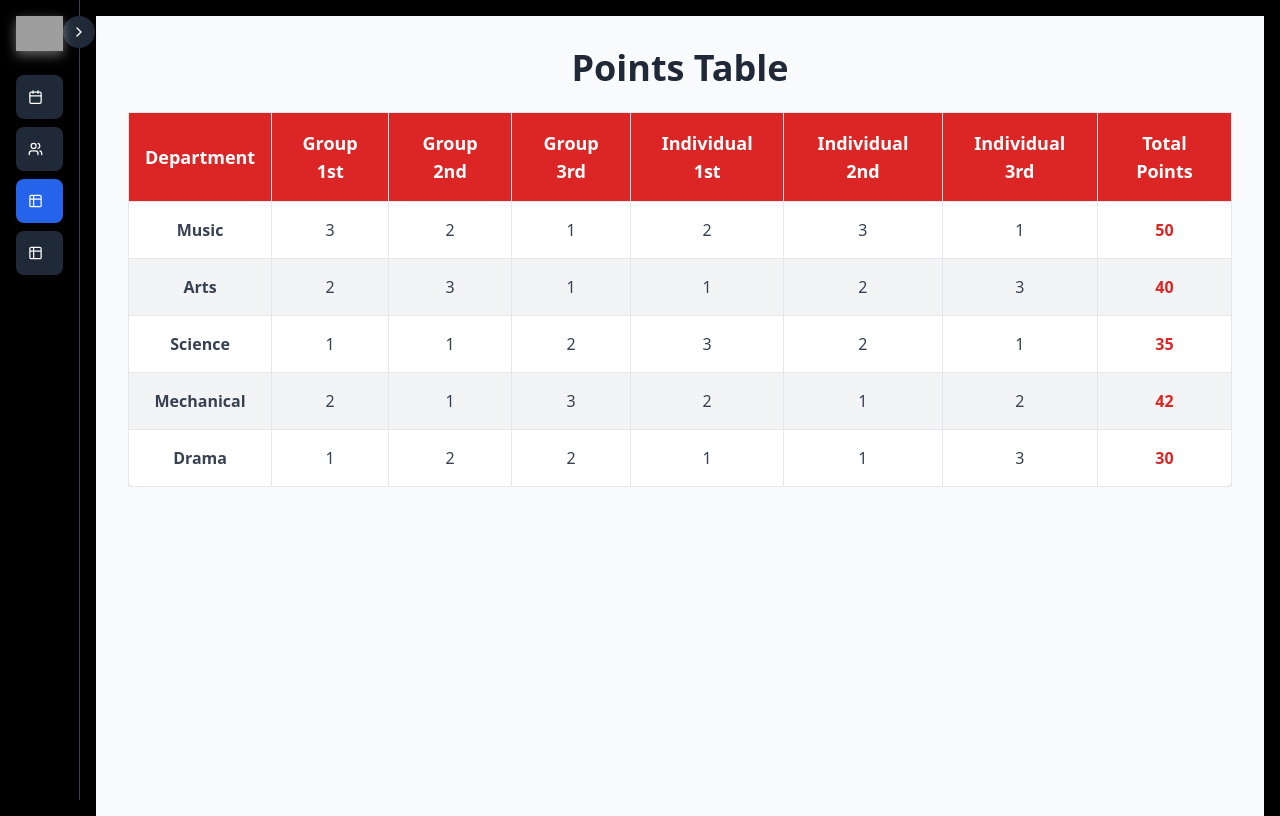
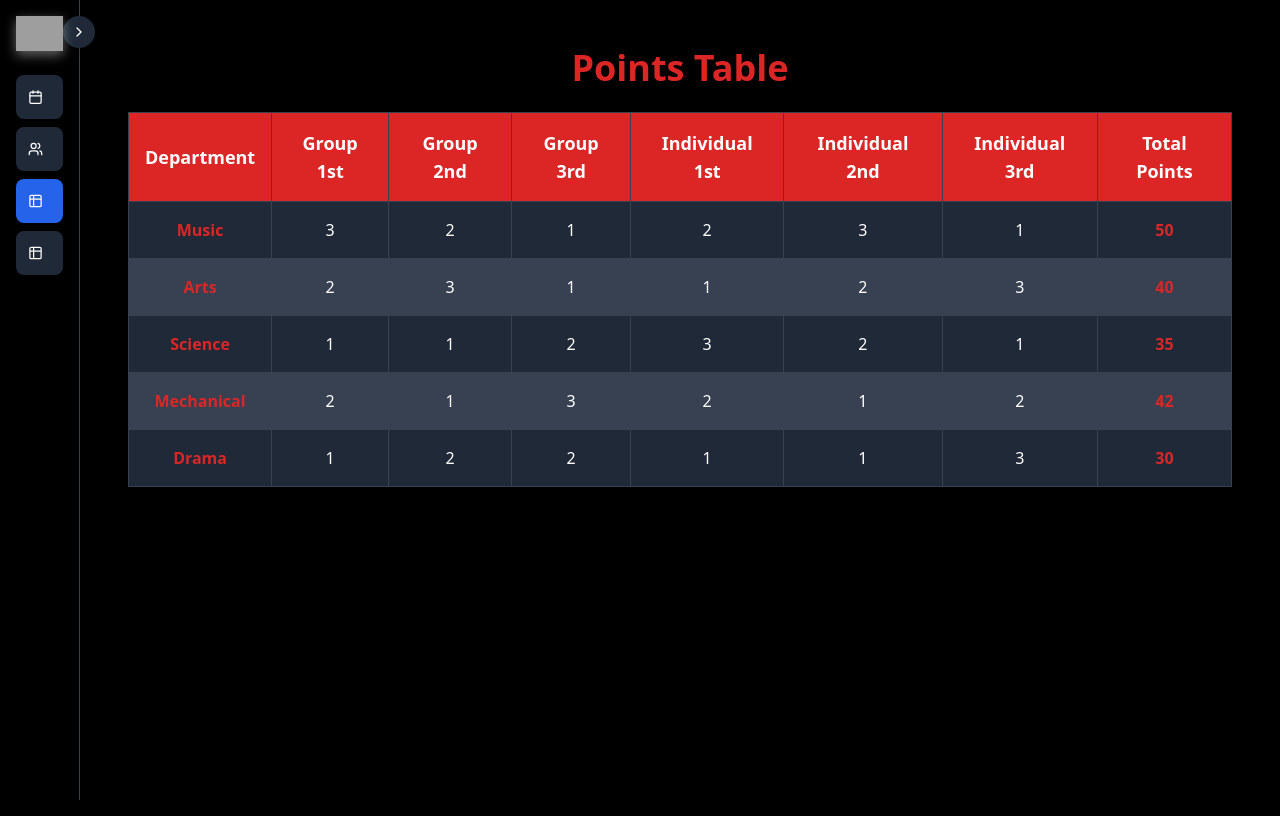
Before and after one commit to zukardex/sargam-2025, a React (Vite) app: page /points-table in a window 1280 px wide. Built offline with nearby package versions, Linux system fonts and the light colour scheme; grey boxes are pictures that could not be loaded.

Commit message:
point table theme added

```diff
--- a/src/pages/PointsTable.jsx
+++ b/src/pages/PointsTable.jsx
@@ -35,38 +35,40 @@ export default function PointsTable() {
   ];
 
   return (
-    <div className="p-8 bg-gray-50 min-h-screen">
-      <h1 className="text-4xl font-extrabold mb-6 text-center text-gray-800">
+    <div className="p-8 min-h-screen text-white">
+      <h1 className="text-4xl font-extrabold mb-6 text-center text-red-600">
         Points Table
       </h1>
       <div className="overflow-x-auto">
-        <table className="w-full border-collapse shadow-lg bg-white rounded-lg">
+        <table className="w-full border-collapse shadow-lg bg-gray-800 rounded-3xl">
           <thead>
             <tr className="bg-red-600 text-white text-lg">
-              <th className="border p-4">Department</th>
-              <th className="border p-4">Group 1st</th>
-              <th className="border p-4">Group 2nd</th>
-              <th className="border p-4">Group 3rd</th>
-              <th className="border p-4">Individual 1st</th>
-              <th className="border p-4">Individual 2nd</th>
-              <th className="border p-4">Individual 3rd</th>
-              <th className="border p-4">Total Points</th>
+              <th className="border border-gray-700 p-4">Department</th>
+              <th className="border border-gray-700 p-4">Group 1st</th>
+              <th className="border border-gray-700 p-4">Group 2nd</th>
+              <th className="border border-gray-700 p-4">Group 3rd</th>
+              <th className="border border-gray-700 p-4">Individual 1st</th>
+              <th className="border border-gray-700 p-4">Individual 2nd</th>
+              <th className="border border-gray-700 p-4">Individual 3rd</th>
+              <th className="border border-gray-700 p-4">Total Points</th>
             </tr>
           </thead>
           <tbody>
             {pointsData.map((dept, index) => (
               <tr
                 key={index}
-                className="text-center text-gray-700 even:bg-gray-100 hover:bg-gray-200 transition"
+                className="text-center even:bg-gray-700 odd:bg-gray-800 hover:bg-gray-600 transition"
               >
-                <td className="border p-4 font-semibold">{dept.department}</td>
-                <td className="border p-4">{dept.group.first}</td>
-                <td className="border p-4">{dept.group.second}</td>
-                <td className="border p-4">{dept.group.third}</td>
-                <td className="border p-4">{dept.individual.first}</td>
-                <td className="border p-4">{dept.individual.second}</td>
-                <td className="border p-4">{dept.individual.third}</td>
-                <td className="border p-4 font-bold text-red-600">
+                <td className="border border-gray-700 p-4 font-semibold text-red-600">
+                  {dept.department}
+                </td>
+                <td className="border border-gray-700 p-4">{dept.group.first}</td>
+                <td className="border border-gray-700 p-4">{dept.group.second}</td>
+                <td className="border border-gray-700 p-4">{dept.group.third}</td>
+                <td className="border border-gray-700 p-4">{dept.individual.first}</td>
+                <td className="border border-gray-700 p-4">{dept.individual.second}</td>
+                <td className="border border-gray-700 p-4">{dept.individual.third}</td>
+                <td className="border border-gray-700 p-4 font-bold text-red-600">
                   {dept.totalPoints}
                 </td>
               </tr>
@@ -77,97 +79,3 @@ export default function PointsTable() {
     </div>
   );
 }
-
-// import React from "react";
-
-// export default function PointsTable() {
-//   const pointsData = [
-//     {
-//       department: "Music",
-//       group: { first: 3, second: 2, third: 1 },
-//       individual: { first: 2, second: 3, third: 1 },
-//       totalPoints: 50,
-//     },
-//     {
-//       department: "Arts",
-//       group: { first: 2, second: 3, third: 1 },
-//       individual: { first: 1, second: 2, third: 3 },
-//       totalPoints: 40,
-//     },
-//     {
-//       department: "Science",
-//       group: { first: 1, second: 1, third: 2 },
-//       individual: { first: 3, second: 2, third: 1 },
-//       totalPoints: 35,
-//     },
-//     {
-//       department: "Mechanical",
-//       group: { first: 2, second: 1, third: 3 },
-//       individual: { first: 2, second: 1, third: 2 },
-//       totalPoints: 42,
-//     },
-//     {
-//       department: "Drama",
-//       group: { first: 1, second: 2, third: 2 },
-//       individual: { first: 1, second: 1, third: 3 },
-//       totalPoints: 30,
-//     },
-//   ];
-
-//   return (
-//     <div className="p-8 min-h-screen bg-gradient-to-r from-red-900 to-orange-700">
-//       <h1 className="text-5xl font-extrabold mb-6 text-center text-yellow-300 tracking-wide drop-shadow-lg">
-//         Points Table
-//       </h1>
-//       <div className="overflow-x-auto">
-//         <table className="w-full border-collapse shadow-2xl bg-black rounded-lg text-white">
-//           <thead>
-//             <tr className="bg-red-800 text-yellow-300 text-lg uppercase">
-//               <th className="border border-yellow-500 p-4">Department</th>
-//               <th className="border border-yellow-500 p-4">Group 1st</th>
-//               <th className="border border-yellow-500 p-4">Group 2nd</th>
-//               <th className="border border-yellow-500 p-4">Group 3rd</th>
-//               <th className="border border-yellow-500 p-4">Individual 1st</th>
-//               <th className="border border-yellow-500 p-4">Individual 2nd</th>
-//               <th className="border border-yellow-500 p-4">Individual 3rd</th>
-//               <th className="border border-yellow-500 p-4">Total Points</th>
-//             </tr>
-//           </thead>
-//           <tbody>
-//             {pointsData.map((dept, index) => (
-//               <tr
-//                 key={index}
-//                 className="text-center even:bg-red-700 odd:bg-red-900 hover:bg-orange-700 transition duration-300"
-//               >
-//                 <td className="border border-yellow-500 p-4 font-bold text-yellow-300">
-//                   {dept.department}
-//                 </td>
-//                 <td className="border border-yellow-500 p-4">
-//                   {dept.group.first}
-//                 </td>
-//                 <td className="border border-yellow-500 p-4">
-//                   {dept.group.second}
-//                 </td>
-//                 <td className="border border-yellow-500 p-4">
-//                   {dept.group.third}
-//                 </td>
-//                 <td className="border border-yellow-500 p-4">
-//                   {dept.individual.first}
-//                 </td>
-//                 <td className="border border-yellow-500 p-4">
-//                   {dept.individual.second}
-//                 </td>
-//                 <td className="border border-yellow-500 p-4">
-//                   {dept.individual.third}
-//                 </td>
-//                 <td className="border border-yellow-500 p-4 font-bold text-yellow-400 text-xl">
-//                   {dept.totalPoints}
-//                 </td>
-//               </tr>
-//             ))}
-//           </tbody>
-//         </table>
-//       </div>
-//     </div>
-//   );
-// }
```
